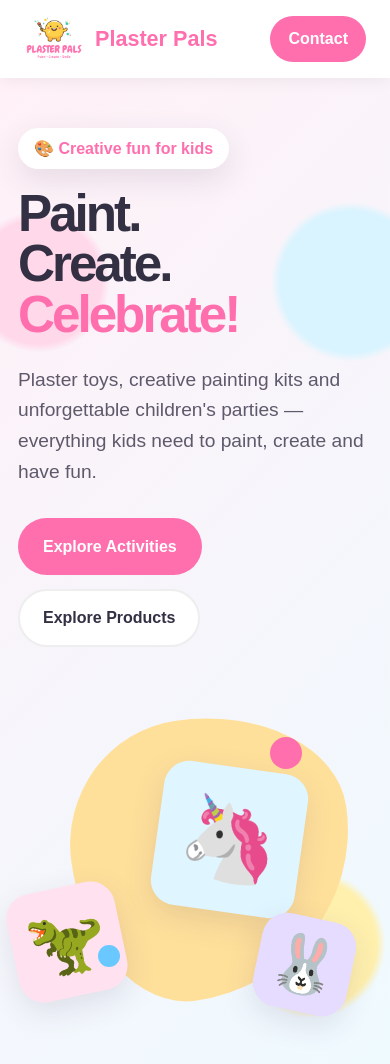
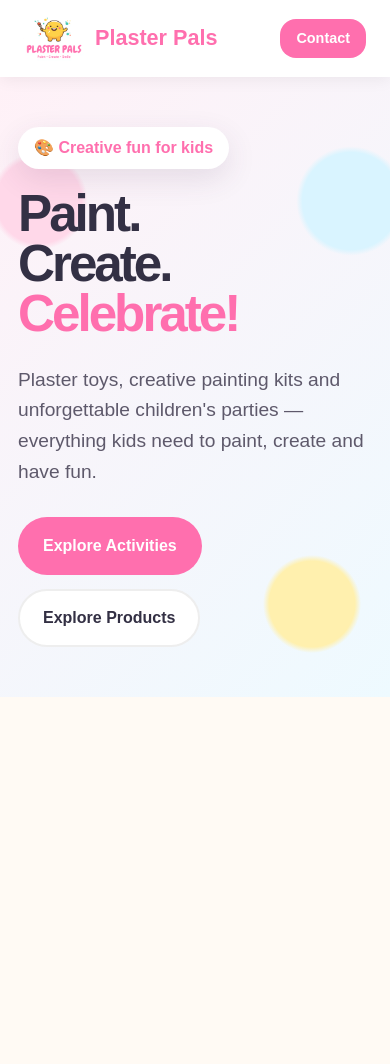
Before and after one commit to AllenRuiGuo/paint-and-play, a React (Vite) app: page / in a window 390 px wide. Shown: the top 1064 px of the page. After the commit the page ends 844 px from the top, so only its background shows below. Built offline with nearby package versions, Linux system fonts and the light colour scheme.

Commit message:
Edit Hero and Header in responsive screens

```diff
--- a/src/components/Header/Header.css
+++ b/src/components/Header/Header.css
@@ -82,4 +82,12 @@ nav a:hover {
     .mobile-menu {
         display: block;
     }
+
+    .contact-button {
+    padding: 8px 16px;
+    border-radius: 16px;
+    font-size: 0.9rem;
+    font-weight: 800;
+    transition: 0.2s;
 }
+}
--- a/src/components/Hero/Hero.css
+++ b/src/components/Hero/Hero.css
@@ -128,6 +128,7 @@
 /* ---------------- CREATIVE SCENE ---------------- */
 
 .creative-scene {
+    display: block;
     position: relative;
     min-height: 420px;
 }
@@ -243,7 +244,7 @@
     }
 
     .creative-scene {
-        min-height: 350px;
+        display: none;
     }
 }
 
@@ -256,30 +257,4 @@
     .hero h1 {
         font-size: 3.2rem;
     }
-
-    .blob {
-        width: 280px;
-        height: 280px;
-
-        right: 20px;
-    }
-
-    .toy-one {
-        width: 145px;
-        height: 145px;
-
-        right: 70px;
-    }
-
-    .toy-two {
-        width: 110px;
-        height: 110px;
-
-        right: 250px;
-    }
-
-    .toy-three {
-        width: 95px;
-        height: 95px;
-    }
 }
```
